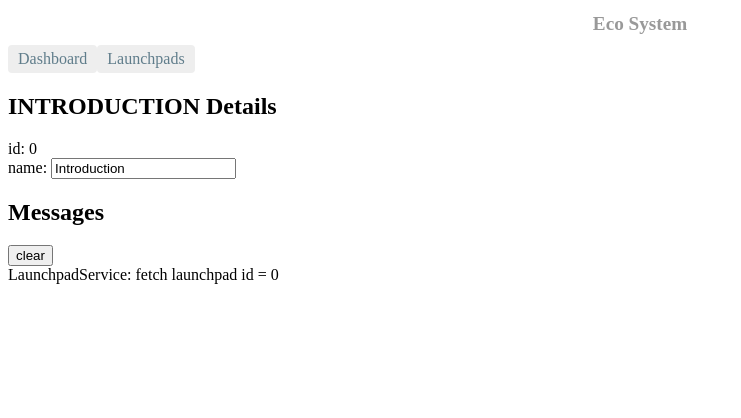
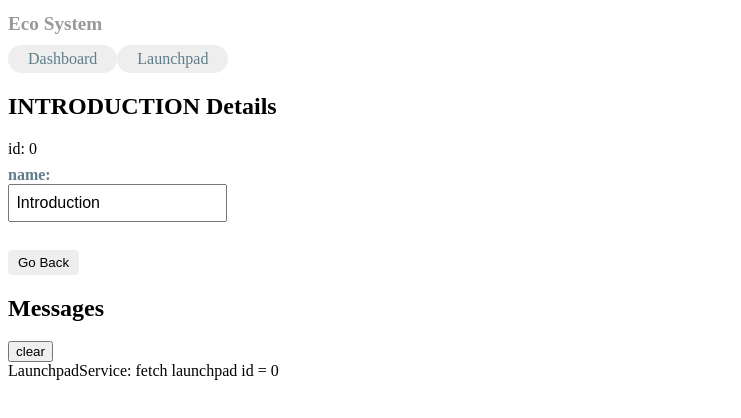
Before and after one commit to degangh/angular-walkthrough, an Angular app: page /detail/0 in a window 1280 px wide. Shown: the top 418 px of the page, without its empty margins (0-741 px from the left). Built offline with nearby package versions, Linux system fonts and the light colour scheme.

Commit message:
add back button

```diff
--- a/src/app/app.component.css
+++ b/src/app/app.component.css
@@ -10,12 +10,12 @@ h2 {
   padding-top: 0;
 }
 nav a {
-  padding: 5px 10px;
+  padding: 5px 20px;
   text-decoration: none;
   margin-top: 10px;
   display: inline-block;
   background-color: #eee;
-  border-radius: 4px;
+  border-radius: 20px;
 }
 nav a:visited, a:link {
   color: #607d8b;
--- a/src/app/app.component.html
+++ b/src/app/app.component.html
@@ -1,12 +1,7 @@
-<!--The content below is only a placeholder and can be replaced.-->
-<div style="text-align:center">
-  <h1>
-{{title}}
-  </h1>
-</div>
+<h1>{{title}}</h1>
 <nav>
-  <a routerLink='/dashboard'>Dashboard</a>
-  <a routerLink='/launchpads'>Launchpads</a>
+  <a routerLink="/dashboard">Dashboard</a>
+  <a routerLink="/launchpad">Launchpad</a>
 </nav>
 <router-outlet></router-outlet>
 <app-message></app-message>
--- a/src/app/pad-detail/pad-detail.component.css
+++ b/src/app/pad-detail/pad-detail.component.css
@@ -0,0 +1,30 @@
+/* HeroDetailComponent's private CSS styles */
+label {
+    display: inline-block;
+    width: 3em;
+    margin: .5em 0;
+    color: #607D8B;
+    font-weight: bold;
+  }
+  input {
+    height: 2em;
+    font-size: 1em;
+    padding-left: .4em;
+  }
+  button {
+    margin-top: 20px;
+    font-family: Arial;
+    background-color: #eee;
+    border: none;
+    padding: 5px 10px;
+    border-radius: 4px;
+    cursor: pointer; cursor: hand;
+  }
+  button:hover {
+    background-color: #cfd8dc;
+  }
+  button:disabled {
+    background-color: #eee;
+    color: #ccc;
+    cursor: auto;
+  }
--- a/src/app/pad-detail/pad-detail.component.html
+++ b/src/app/pad-detail/pad-detail.component.html
@@ -6,4 +6,6 @@
         <input [(ngModel)]="pad.name" placeholder="name">
       </label>
     </div>
-    </div>
+</div>
+
+<button (click)="goBack()">Go Back</button>
--- a/src/app/pad-detail/pad-detail.component.ts
+++ b/src/app/pad-detail/pad-detail.component.ts
@@ -23,4 +23,8 @@ export class PadDetailComponent implements OnInit {
     this.launchpadService.getPad(id).subscribe(launchpad => this.pad = launchpad)
   }
 
+  goBack(): void {
+    this.location.back();
+  }
+
 }
```
